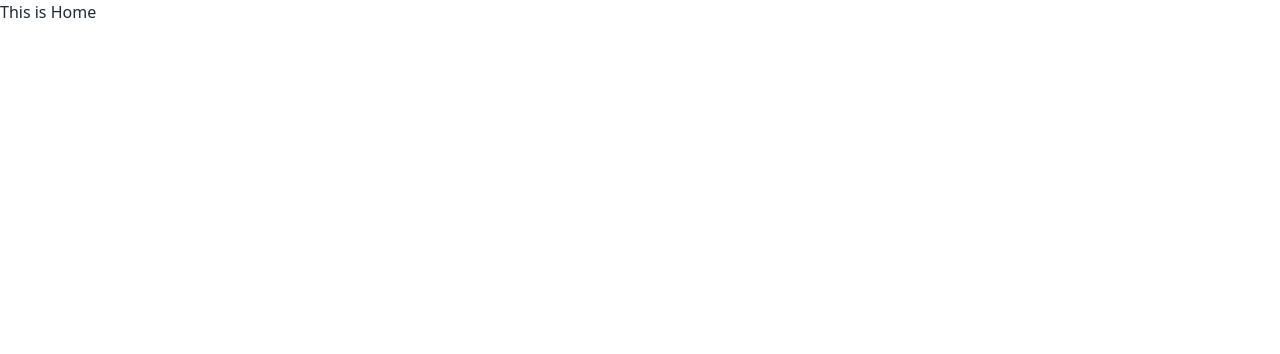
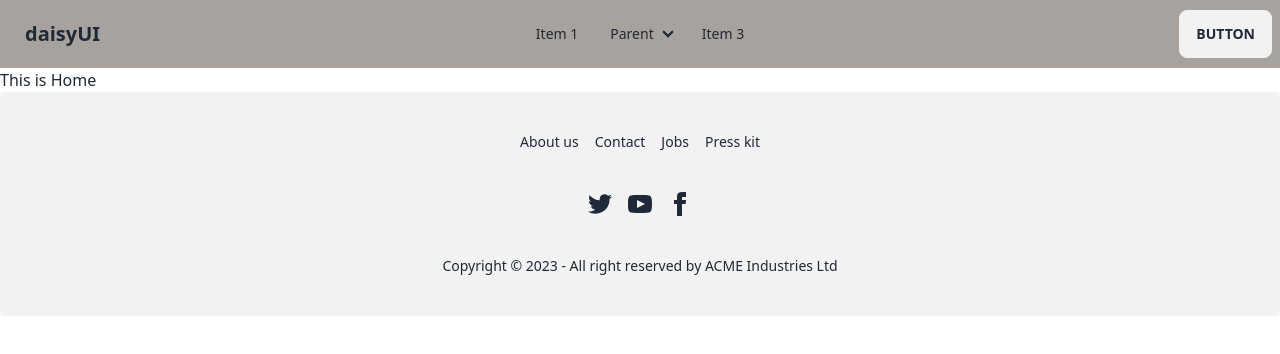
Before and after one commit to HmSani6699/summer-camp-client, a React (Vite) app: page / in a window 1280 px wide. Shown: the top 354 px of the page. Built offline with nearby package versions, Linux system fonts and the light colour scheme.

Commit message:
creat the navbar and footer component

```diff
--- a/src/Layout/Main.jsx
+++ b/src/Layout/Main.jsx
@@ -1,9 +1,13 @@
 import { Outlet } from "react-router-dom";
+import Navbar from "../Pages/Home/Home/Shared/Navbar/Navbar";
+import Footer from "../Pages/Home/Home/Shared/Footer/Footer";
 
 const Main = () => {
     return (
         <div>
+            <Navbar></Navbar>
             <Outlet></Outlet>
+            <Footer></Footer>
         </div>
     );
 };
--- /dev/null
+++ b/src/Pages/Home/Home/Shared/Footer/Footer.jsx
@@ -0,0 +1,25 @@
+
+const Footer = () => {
+    return (
+        <footer className="footer footer-center p-10 bg-base-200 text-base-content rounded">
+            <div className="grid grid-flow-col gap-4">
+                <a className="link link-hover">About us</a>
+                <a className="link link-hover">Contact</a>
+                <a className="link link-hover">Jobs</a>
+                <a className="link link-hover">Press kit</a>
+            </div>
+            <div>
+                <div className="grid grid-flow-col gap-4">
+                    <a><svg xmlns="http://www.w3.org/2000/svg" width="24" height="24" viewBox="0 0 24 24" className="fill-current"><path d="M24 4.557c-.883.392-1.832.656-2.828.775 1.017-.609 1.798-1.574 2.165-2.724-.951.564-2.005.974-3.127 1.195-.897-.957-2.178-1.555-3.594-1.555-3.179 0-5.515 2.966-4.797 6.045-4.091-.205-7.719-2.165-10.148-5.144-1.29 2.213-.669 5.108 1.523 6.574-.806-.026-1.566-.247-2.229-.616-.054 2.281 1.581 4.415 3.949 4.89-.693.188-1.452.232-2.224.084.626 1.956 2.444 3.379 4.6 3.419-2.07 1.623-4.678 2.348-7.29 2.04 2.179 1.397 4.768 2.212 7.548 2.212 9.142 0 14.307-7.721 13.995-14.646.962-.695 1.797-1.562 2.457-2.549z"></path></svg></a>
+                    <a><svg xmlns="http://www.w3.org/2000/svg" width="24" height="24" viewBox="0 0 24 24" className="fill-current"><path d="M19.615 3.184c-3.604-.246-11.631-.245-15.23 0-3.897.266-4.356 2.62-4.385 8.816.029 6.185.484 8.549 4.385 8.816 3.6.245 11.626.246 15.23 0 3.897-.266 4.356-2.62 4.385-8.816-.029-6.185-.484-8.549-4.385-8.816zm-10.615 12.816v-8l8 3.993-8 4.007z"></path></svg></a>
+                    <a><svg xmlns="http://www.w3.org/2000/svg" width="24" height="24" viewBox="0 0 24 24" className="fill-current"><path d="M9 8h-3v4h3v12h5v-12h3.642l.358-4h-4v-1.667c0-.955.192-1.333 1.115-1.333h2.885v-5h-3.808c-3.596 0-5.192 1.583-5.192 4.615v3.385z"></path></svg></a>
+                </div>
+            </div>
+            <div>
+                <p>Copyright © 2023 - All right reserved by ACME Industries Ltd</p>
+            </div>
+        </footer>
+    );
+};
+
+export default Footer;
--- /dev/null
+++ b/src/Pages/Home/Home/Shared/Navbar/Navbar.jsx
@@ -0,0 +1,46 @@
+
+const Navbar = () => {
+    return (
+        <div className="navbar bg-stone-400">
+            <div className="navbar-start">
+                <div className="dropdown">
+                    <label tabIndex={0} className="btn btn-ghost lg:hidden">
+                        <svg xmlns="http://www.w3.org/2000/svg" className="h-5 w-5" fill="none" viewBox="0 0 24 24" stroke="currentColor"><path strokeLinecap="round" strokeLinejoin="round" strokeWidth="2" d="M4 6h16M4 12h8m-8 6h16" /></svg>
+                    </label>
+                    <ul tabIndex={0} className="menu menu-sm dropdown-content mt-3 p-2 shadow bg-base-100 rounded-box w-52">
+                        <li><a>Item 1</a></li>
+                        <li>
+                            <a>Parent</a>
+                            <ul className="p-2">
+                                <li><a>Submenu 1</a></li>
+                                <li><a>Submenu 2</a></li>
+                            </ul>
+                        </li>
+                        <li><a>Item 3</a></li>
+                    </ul>
+                </div>
+                <a className="btn btn-ghost normal-case text-xl">daisyUI</a>
+            </div>
+            <div className="navbar-center hidden lg:flex">
+                <ul className="menu menu-horizontal px-1">
+                    <li><a>Item 1</a></li>
+                    <li tabIndex={0}>
+                        <details>
+                            <summary>Parent</summary>
+                            <ul className="p-2">
+                                <li><a>Submenu 1</a></li>
+                                <li><a>Submenu 2</a></li>
+                            </ul>
+                        </details>
+                    </li>
+                    <li><a>Item 3</a></li>
+                </ul>
+            </div>
+            <div className="navbar-end">
+                <a className="btn">Button</a>
+            </div>
+        </div>
+    );
+};
+
+export default Navbar;
--- a/src/main.jsx
+++ b/src/main.jsx
@@ -9,7 +9,7 @@
 
 ReactDOM.createRoot(document.getElementById('root')).render(
   <React.StrictMode>
-    <div className='max-w-7xl mx-auto'>
+    <div className='max-w-7xl  mx-auto'>
       <RouterProvider router={router} />
     </div>
   </React.StrictMode>,
```
